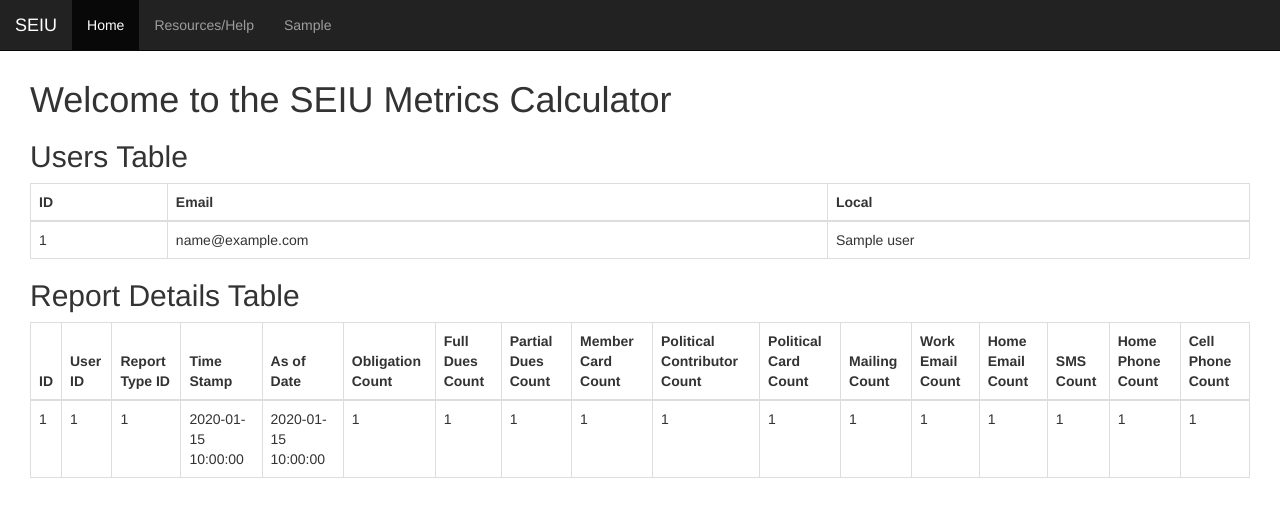
After one commit to joshuaferris/metrics-calculator, a Python web app: template flask/app/templates/show_saved.html in a window 1280 px wide. The commit adds this page. Shown: the top 517 px of the page. Run offline with Jinja, Linux system fonts and the light colour scheme; the template is opened without the code that fills it: most values are stand-ins (such as "Sample title", 1, 10 or a date in 2020); some libraries are stand-ins or nearby versions.

Commit message:
Add page to view saved results for testing

```diff
--- a/flask/app/templates/forms.html
+++ b/flask/app/templates/forms.html
@@ -149,7 +149,8 @@
               {{ form.cell_phone_count(class='form-control') }}
                {% for error in form.cell_phone_count.errors %}
               	<hr /><div class="alert alert-danger" role="alert">{{ error }}</div>
-              {% endfor %}         </div>
+              {% endfor %}
+            </div>
          </div>
       </div>
  			<ul class="pager wizard">
--- /dev/null
+++ b/flask/app/templates/show_saved.html
@@ -0,0 +1,75 @@
+{% extends "base.html" %}
+{% block content %}
+<div class="span11">
+{% if users %}
+<h2>Users Table</h2>
+<table class="table table-bordered">
+	<thead>
+		<tr>
+			<th>ID</th>
+			<th>Email</th>
+			<th>Local</th>
+		</tr>
+	</thead>
+	<tbody>
+		{% for user in users %}
+		<tr>
+			<td>{{ user.id }}</td>
+			<td>{{ user.email }}</td>
+			<td>{{ user.local_name }}</td>
+		</tr>
+		{% endfor %}
+	</tbody>
+</table>
+
+<h2>Report Details Table</h2>
+<table class="table table-bordered">
+	<thead>
+		<tr>
+			<th>ID</th>
+			<th>User ID</th>
+			<th>Report Type ID</th>
+			<th>Time Stamp</th>
+			<th>As of Date</th>
+			<th>Obligation Count</th>
+			<th>Full Dues Count</th>
+			<th>Partial Dues Count</th>
+			<th>Member Card Count</th>
+			<th>Political Contributor Count</th>
+			<th>Political Card Count</th>
+			<th>Mailing Count</th>
+			<th>Work Email Count</th>
+			<th>Home Email Count</th>
+			<th>SMS Count</th>
+			<th>Home Phone Count</th>
+			<th>Cell Phone Count</th>
+		</tr>
+	</thead>
+	<tbody>
+		{% for report in details %}
+		<tr>
+			<td>{{ report.id }}</td>
+			<td>{{ report.user_id }}</td>
+			<td>{{ report.report_type_id }}</td>
+			<td>{{ report.timestamp }}</td>
+			<td>{{ report.as_of_date }}</td>
+			<td>{{ report.obligation_count }}</td>
+			<td>{{ report.full_dues_count }}</td>
+			<td>{{ report.partial_dues_count }}</td>
+			<td>{{ report.member_card_count }}</td>
+			<td>{{ report.political_contributor_count }}</td>
+			<td>{{ report.political_card_count }}</td>
+			<td>{{ report.mailing_count }}</td>
+			<td>{{ report.work_email_count }}</td>
+			<td>{{ report.home_email_count }}</td>
+			<td>{{ report.sms_count }}</td>
+			<td>{{ report.home_phone_count }}</td>
+			<td>{{ report.cell_phone_count }}</td>
+		</tr>
+		{% endfor %}
+	</tbody>
+</table>
+
+{% endif %}
+</div>
+{% endblock %}
```
Also changed, not shown: flask/app/views.py (+9 -1 lines).
